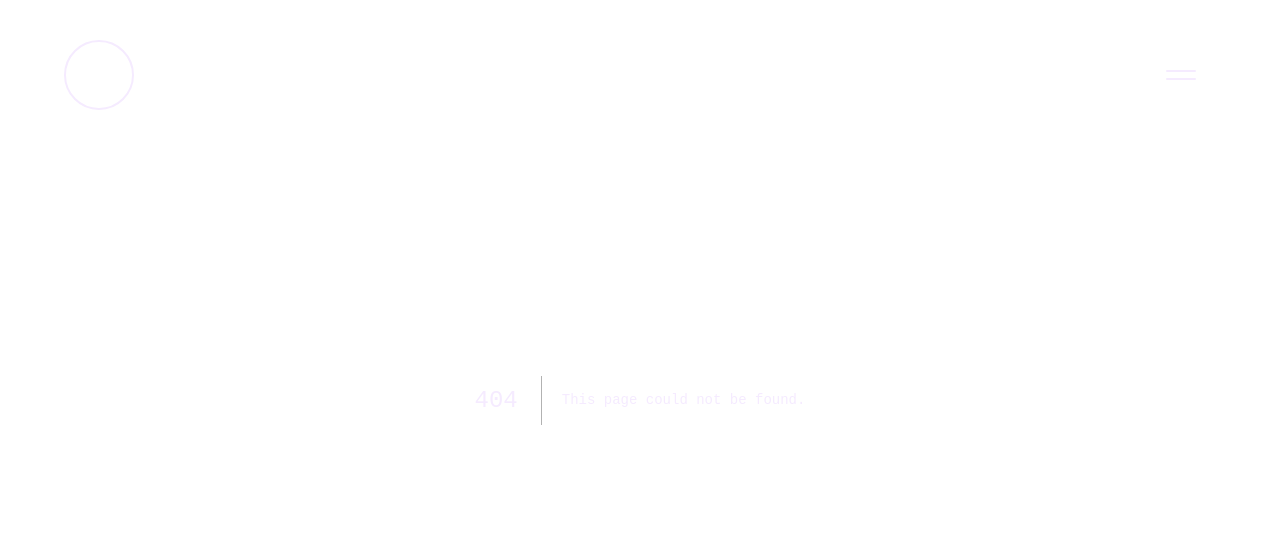
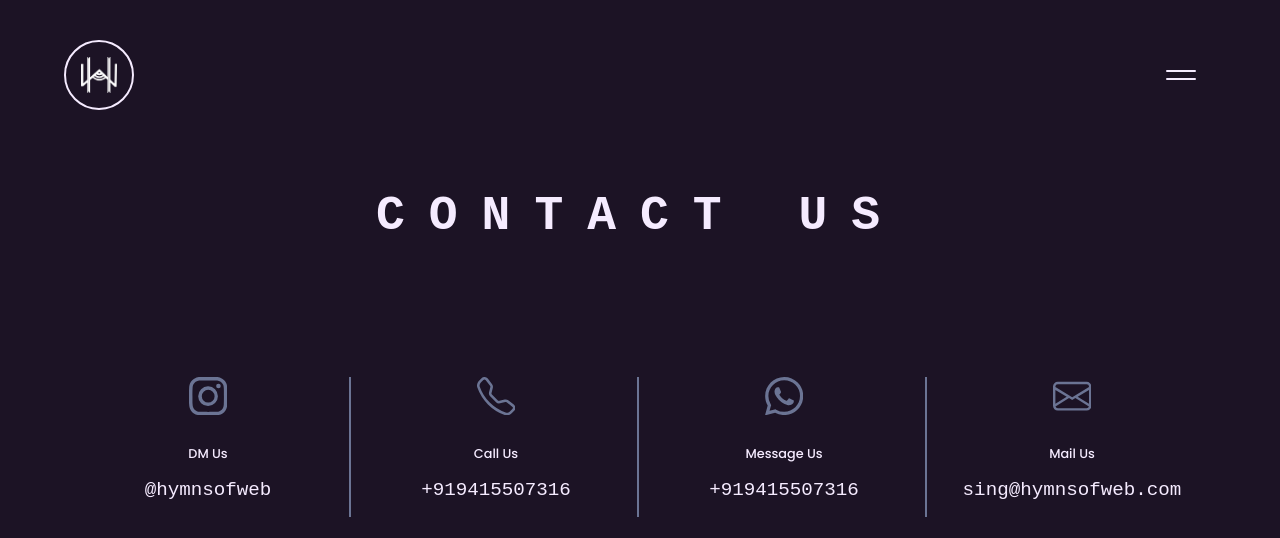
Before and after one commit to hymnsOfWeb/website, a Next.js app: page /contact in a window 1280 px wide. Before the commit this address had no page. Shown: the top 538 px of the page. Built offline with nearby package versions, Linux system fonts and the light colour scheme; a web font is replaced by a local one.

Commit message:
contact page made

```diff
--- a/common/common-data.ts
+++ b/common/common-data.ts
@@ -136,6 +136,16 @@ export const homePageMeta = {
   description: "Hymns of Web | web design and development studio",
 };
 
+export const aboutPageMeta = {
+  title: "Hymns of Web | About Page",
+  description: "Hymns of Web | web design and development studio",
+};
+
+export const contactPageMeta = {
+  title: "Hymns of Web | Contact Page",
+  description: "Hymns of Web | web design and development studio",
+};
+
 export const homeLandingTexts: [string, string] = [
   "Digital design &",
   "Branding studio",
@@ -210,3 +220,30 @@ export const contactBubbleData: BubbleDataProps[] = [
     text: phoneNumber,
   },
 ];
+
+export const contactPageData = [
+  {
+    icon: BsInstagram,
+    title: "DM Us",
+    href: `https://www.instagram.com/${instaId}`,
+    text: "@" + instaId,
+  },
+  {
+    icon: BsTelephone,
+    title: "Call Us",
+    href: `tel:${phoneNumber}`,
+    text: phoneNumber,
+  },
+  {
+    icon: BsWhatsapp,
+    title: "Message Us",
+    href: `https://wa.me/${phoneNumber}`,
+    text: phoneNumber,
+  },
+  {
+    icon: BsEnvelope,
+    title: "Mail Us",
+    href: `mailto:${mail}`,
+    text: mail,
+  },
+];
--- /dev/null
+++ b/modules/contact/contact-main/index.tsx
@@ -0,0 +1,35 @@
+import Link from "next/link";
+import { contactPageData } from "@common-data";
+import {
+  contactCardCss,
+  contactCardTitleCss,
+  contactCardsContainerCss,
+  contactContainerCss,
+  contactHeadingCss,
+  contactIconCss,
+  contactParaCss,
+} from "@modules/contact/contact-main/style";
+
+export default function ContactMain() {
+  return (
+    <section id="contact" aria-label="contact" css={contactContainerCss}>
+      <h1 css={contactHeadingCss}>Contact Us</h1>
+      <div css={contactCardsContainerCss}>
+        {contactPageData.map((elem, index: number) => {
+          const { icon: Icon, title, href, text } = elem;
+          return (
+            <Link href={href} key={index} css={contactCardCss}>
+              <Icon css={contactIconCss} />
+              <h3 css={contactCardTitleCss} className="text">
+                {title}
+              </h3>
+              <p css={contactParaCss} className="text">
+                {text}
+              </p>
+            </Link>
+          );
+        })}
+      </div>
+    </section>
+  );
+}
--- /dev/null
+++ b/modules/contact/contact-main/style.ts
@@ -0,0 +1,117 @@
+import { css } from "@emotion/react";
+import { mediaQuery } from "@common-styles";
+
+export const contactContainerCss = css`
+  min-height: 100vh;
+  width: 100%;
+  display: flex;
+  flex-direction: column;
+  align-items: center;
+  justify-content: center;
+`;
+
+export const contactHeadingCss = css`
+  font-size: 3rem;
+  text-transform: uppercase;
+  letter-spacing: 0.5em;
+  margin-bottom: 5vh;
+  text-align: center;
+  ${mediaQuery.mobile} {
+    margin-top: calc(10vh + 70px);
+    font-size: 7.5vw;
+  }
+`;
+
+export const contactCardsContainerCss = css`
+  --cols: 4;
+  padding: 5vw;
+  width: 100%;
+  display: grid;
+  grid-template-columns: repeat(var(--cols), 1fr);
+  ${mediaQuery.mobile} {
+    --cols: 2;
+    row-gap: 5vh;
+    padding: 5vw 2.5vw;
+  }
+  @media only screen and (max-width: 350px) {
+    --cols: 1;
+    row-gap: 0;
+    .text {
+      font-size: 1rem;
+    }
+  }
+`;
+
+const contactCardPsudo = css`
+  &::before {
+    position: absolute;
+    content: "";
+    height: 70%;
+    width: 2px;
+    top: 50%;
+    transform: translateY(-50%);
+    background-color: var(--color-bg-tertiary);
+    right: calc(100% + 1px);
+  }
+`;
+
+export const contactCardCss = css`
+  display: flex;
+  flex-direction: column;
+  align-items: center;
+  justify-content: center;
+  text-decoration: none;
+  position: relative;
+  height: 200px;
+  width: 100%;
+  ${mediaQuery.desktop} {
+    &:nth-of-type(n + 2) {
+      ${contactCardPsudo}
+    }
+  }
+  ${mediaQuery.mobile} {
+    padding: 0;
+    &:nth-of-type(2n) {
+      ${contactCardPsudo}
+    }
+  }
+  @media only screen and (max-width: 350px) {
+    &:nth-of-type(n + 2) {
+      ${contactCardPsudo}
+      &::before {
+        height: 2px;
+        width: 50%;
+        top: 0;
+        left: 50%;
+        transform: translateX(-50%);
+      }
+    }
+  }
+`;
+
+export const contactIconCss = css`
+  font-size: clamp(2rem, 3vw, 5rem);
+  fill: var(--color-bg-tertiary);
+  margin-bottom: 30px;
+  ${mediaQuery.mobile} {
+    font-size: clamp(0rem, 12.5vw, 2.5rem);
+  }
+`;
+
+export const contactCardTitleCss = css`
+  font-size: clamp(0.8rem, 1vw, 1.4rem);
+  font-family: var(--font-primary);
+  font-weight: 500;
+  ${mediaQuery.mobile} {
+    font-size: 3vw;
+  }
+`;
+
+export const contactParaCss = css`
+  font-size: clamp(0.8rem, 1.5vw, 1.8rem);
+  font-family: var(--font-mono);
+  margin: 16px 0;
+  ${mediaQuery.mobile} {
+    font-size: 3.25vw;
+  }
+`;
--- /dev/null
+++ b/modules/contact/index.tsx
@@ -0,0 +1,22 @@
+import { Fragment } from "react";
+import Head from "next/head";
+import { contactPageMeta } from "@common-data";
+import ContactMain from "@modules/contact/contact-main";
+
+function ContactHead() {
+  return (
+    <Head>
+      <title>{contactPageMeta.title}</title>
+      <meta name="description" content={contactPageMeta.description} />
+    </Head>
+  );
+}
+
+export default function ContactModule() {
+  return (
+    <Fragment>
+      <ContactHead />
+      <ContactMain />
+    </Fragment>
+  );
+}
--- a/pages/about.tsx
+++ b/pages/about.tsx
@@ -1,3 +1,5 @@
+import AboutModule from "@modules/about";
+
 export default function About() {
-  return <div>about</div>;
+  return <AboutModule />;
 }
--- /dev/null
+++ b/pages/contact.tsx
@@ -0,0 +1,5 @@
+import ContactModule from "@modules/contact";
+
+export default function Contact() {
+  return <ContactModule />;
+}
```
Also changed, not shown: modules/about/index.tsx (added, +19 -0 lines).
